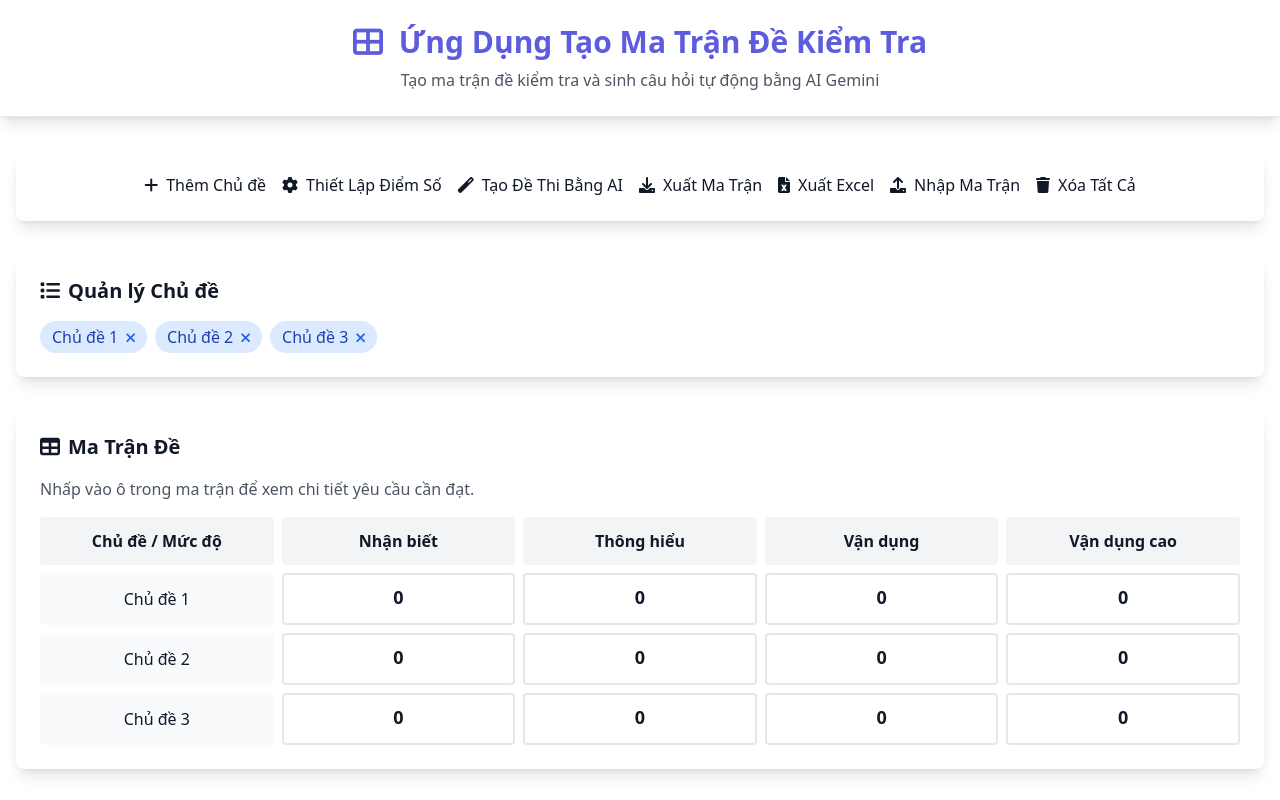
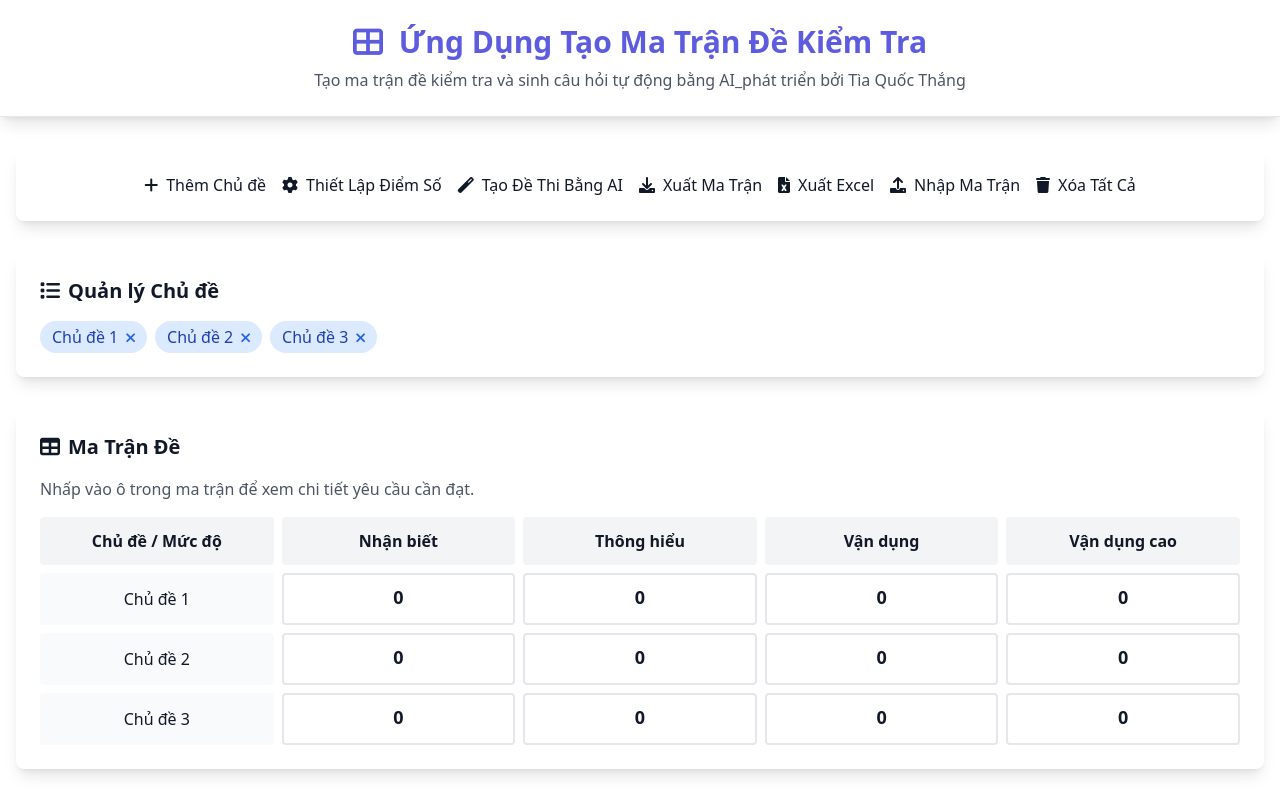
Before and after one commit to quocthang80/matrix-v10poe, a plain HTML site: page index.html in a window 1280 px wide. Shown: the top 800 px of the page. Drawn offline with nearby package versions, Linux system fonts and the light colour scheme.

Commit message:
Update index.html

```diff
--- a/index.html
+++ b/index.html
@@ -74,7 +74,7 @@
             Ứng Dụng Tạo Ma Trận Đề Kiểm Tra
         </h1>
         <p class="text-center text-gray-600 dark:text-gray-400 mt-2">
-            Tạo ma trận đề kiểm tra và sinh câu hỏi tự động bằng AI Gemini
+            Tạo ma trận đề kiểm tra và sinh câu hỏi tự động bằng AI_phát triển bởi Tìa Quốc Thắng
         </p>
     </div>
 </header>
```
